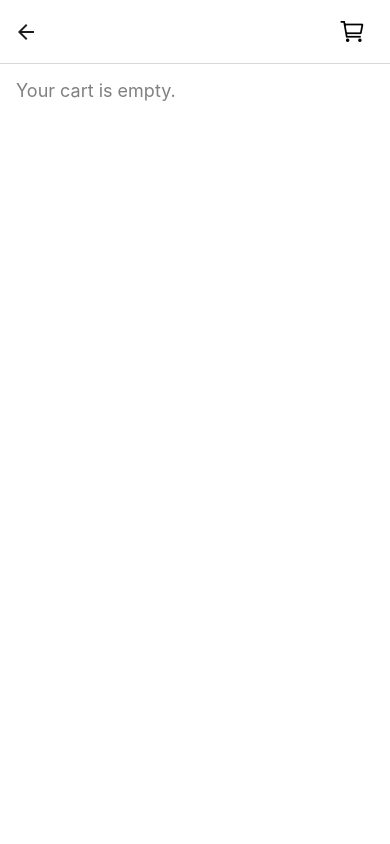
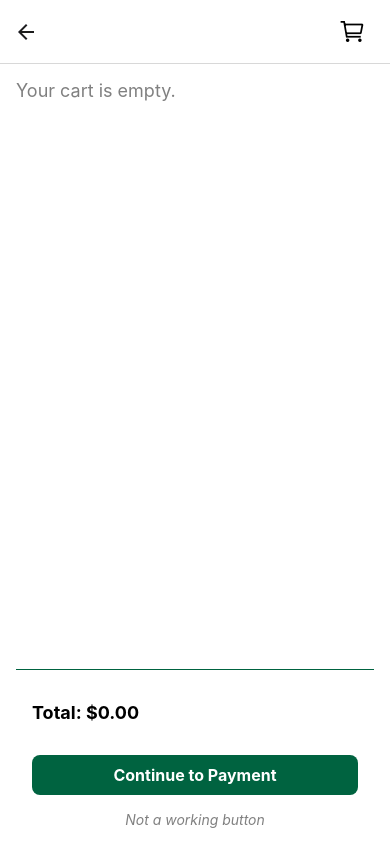
Before and after one commit to dcotter1208/Shopper, a React Native app: screen /Cart in a window 390 px wide. Built offline with nearby package versions, Linux system fonts and the light colour scheme.

Commit message:
added continue to payment in cart and updated styles

```diff
--- a/components/AllProductsPage.tsx
+++ b/components/AllProductsPage.tsx
@@ -87,6 +87,7 @@ const styles = StyleSheet.create({
 		fontSize: 16,
 		fontWeight: '600',
 		marginTop: 8,
+		color: '#006340',
 	},
 });
 
--- a/components/Cart.tsx
+++ b/components/Cart.tsx
@@ -1,17 +1,35 @@
 import React from 'react';
-import { View, Text, StyleSheet, Image } from 'react-native';
+import { ScrollView, View, Text, StyleSheet, Image, TouchableOpacity } from 'react-native';
 import { useCart } from '../state/CartContext';
 
 const Cart: React.FC = () => {
 	const { cartItems } = useCart();
 
+	const calculateTotal = () => {
+		let total = 0;
+		cartItems.forEach((item) => {
+			total += item.product.price;
+		});
+
+		const formattedTotal = new Intl.NumberFormat('en-US', {
+			style: 'currency',
+			currency: 'USD',
+			minimumFractionDigits: 2,
+		}).format(total);
+
+		return formattedTotal;
+	};
+
 	return (
 		<View style={styles.container}>
+			<ScrollView style={styles.productScrollView} showsVerticalScrollIndicator={false}>
 				{cartItems.length === 0 ? (
 					<Text style={styles.empty}>Your cart is empty.</Text>
 				) : (
-				cartItems.map((item) => (
-					<View key={item.product.id} style={styles.item}>
+					cartItems.map((item, idx) => {
+						const lastItemStyle = cartItems.length - 1 === idx ? { borderBottomWidth: 0 } : {};
+						return (
+							<View key={item.product.id} style={[styles.item, lastItemStyle]}>
 								<View>
 									<Image style={styles.itemImage} source={{ uri: item.product.image }} />
 								</View>
@@ -24,8 +42,17 @@ const Cart: React.FC = () => {
 									<Text style={styles.itemPrice}>${item.product.price.toFixed(2)}</Text>
 								</View>
 							</View>
-				))
+						);
+					})
 				)}
+			</ScrollView>
+			<View style={styles.checkoutView}>
+				<Text style={styles.totalPriceText}>Total: {calculateTotal()}</Text>
+				<TouchableOpacity style={styles.continueToPaymentButton}>
+					<Text style={styles.continueToPaymentButtonText}>Continue to Payment</Text>
+				</TouchableOpacity>
+				<Text style={styles.paymentButtonHelperText}>Not a working button</Text>
+			</View>
 		</View>
 	);
 };
@@ -36,15 +63,17 @@ const styles = StyleSheet.create({
 		backgroundColor: 'white',
 		minHeight: '100%',
 	},
-
 	empty: {
 		fontSize: 18,
 		color: 'gray',
 	},
+	productScrollView: {
+		flex: 1,
+	},
 	item: {
 		padding: 16,
 		borderBottomWidth: 1,
-		borderBottomColor: '#ccc',
+		borderBottomColor: '#006340',
 		marginBottom: 8,
 		display: 'flex',
 		flexDirection: 'row',
@@ -75,6 +104,39 @@ const styles = StyleSheet.create({
 		fontSize: 18,
 		marginTop: 4,
 		color: '#006340',
+		fontWeight: 'bold',
+	},
+	checkoutView: {
+		paddingTop: 16,
+		width: '100%',
+		display: 'flex',
+		justifyContent: 'center',
+		borderTopWidth: 1,
+		borderTopColor: '#006340',
+		backgroundColor: 'white',
+	},
+	totalPriceText: {
+		fontSize: 18,
+		fontWeight: 'bold',
+		margin: 16,
+	},
+	continueToPaymentButton: {
+		backgroundColor: '#006340',
+		height: 40,
+		justifyContent: 'center',
+		alignItems: 'center',
+		margin: 16,
+		borderRadius: 8,
+	},
+	continueToPaymentButtonText: {
+		color: 'white',
+		fontWeight: 'bold',
+		fontSize: 16,
+	},
+	paymentButtonHelperText: {
+		textAlign: 'center',
+		color: 'grey',
+		fontStyle: 'italic',
 	},
 });
 
--- a/components/ProductDetailView.tsx
+++ b/components/ProductDetailView.tsx
@@ -5,7 +5,6 @@ import { RouteProp } from '@react-navigation/native';
 import { products } from '../mockData';
 import { StackParamList } from '../types/navigationTypes';
 import { useCart } from '../state/CartContext';
-import Toolbar from './Toolbar';
 
 type ProductDetailViewNavigationProp = StackNavigationProp<StackParamList, 'ProductDetailView'>;
 
@@ -65,13 +64,6 @@ const ProductDetailView: React.FC<ProductDetailViewProps> = ({ route, navigation
 						style={[styles.addToCartButton, addToCartDisabledStyle]}
 						onPress={() => addToCart({ product: product, size: selectedSize! })}>
 						<Text style={styles.cartButtonText}>Add To Cart</Text>
-					</TouchableOpacity>
-					<TouchableOpacity
-						style={styles.addToCartButton}
-						onPress={() => {
-							navigation.navigate('Cart');
-						}}>
-						<Text style={styles.cartButtonText}>Shopping Cart</Text>
 					</TouchableOpacity>
 				</View>
 			)}
--- a/components/SearchBar.tsx
+++ b/components/SearchBar.tsx
@@ -10,7 +10,7 @@ type SearchBarProps = {
 const SearchBar: React.FC<SearchBarProps> = ({ onSearch }) => {
 	return (
 		<View style={styles.container}>
-			<Icon name='search' size={20} color='#888' style={styles.searchIcon} />
+			<Icon name='search' size={20} color='#006340' style={styles.searchIcon} />
 			<TextInput style={styles.searchBar} placeholder='Search by name or brand...' onChangeText={onSearch} />
 		</View>
 	);
--- a/components/Toolbar.tsx
+++ b/components/Toolbar.tsx
@@ -17,7 +17,7 @@ const Toolbar: React.FC<ToolbarProps> = ({ onSearch }) => {
 const styles = StyleSheet.create({
 	container: {
 		borderBottomWidth: 1,
-		borderBottomColor: '#ccc',
+		borderBottomColor: '#006340',
 		backgroundColor: 'white',
 	},
 });
```
Lines whose indentation alone changed are shown as unchanged.
